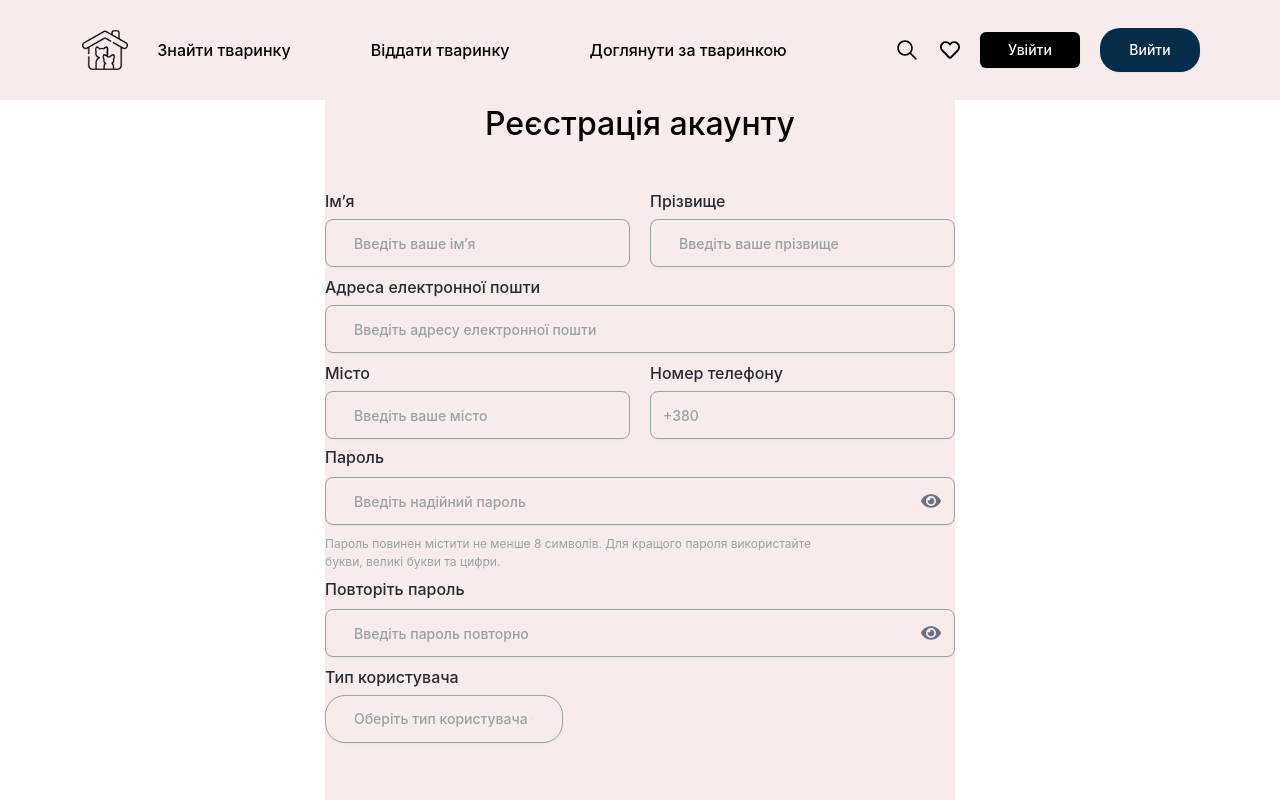
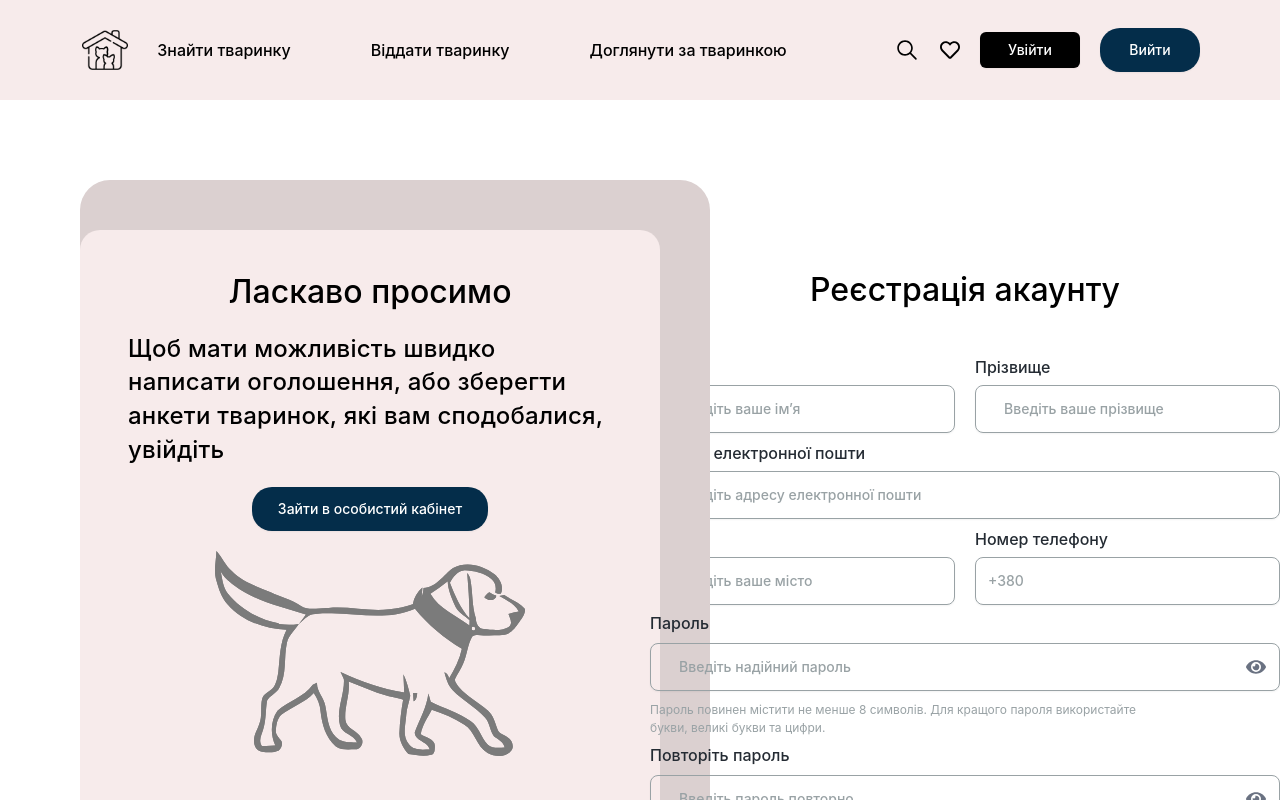
Before and after one commit to Dim-Tvarin/frontend, a React (Vite) app: page /register in a window 1280 px wide. Shown: the top 800 px of the page. Built offline with nearby package versions, Linux system fonts and the light colour scheme.

Commit message:
fix add full UI design to Login and Register pages

```diff
--- a/src/App.css
+++ b/src/App.css
@@ -18,6 +18,7 @@
   --color-link: #535bf2;
   --color-main-pink-l: #f7ebeb;
   --color-main-pink-d: #dbd0d0;
+  --color-main-pink-l: #f7ebeb;
   --color-input-border: #99a2a5;
   --color-input-label: #242b33;
   --color-default-btn: #042d4a;
--- a/src/App.tsx
+++ b/src/App.tsx
@@ -1,10 +1,10 @@
 import { Route, Routes } from 'react-router-dom';
 import './App.css';
 import Error from 'pages/Error';
-import Registration from 'components/RegistrationForm';
 import Main from 'pages/Layout/Main';
 import { Home } from 'pages/Home';
-import Login from 'components/LoginForm';
+import Registration from 'pages/Auth/Registration';
+import Login from 'pages/Auth/Login';
 
 function App() {
   return (
--- a/src/components/LoginForm.tsx
+++ b/src/components/LoginForm.tsx
@@ -1,4 +1,3 @@
-import { NavLink } from 'react-router-dom';
 import { InputField } from 'components/InputField';
 import { PasswordField } from 'components/PasswordField';
 import { CustomButton } from 'components/CustomButton';
@@ -29,12 +28,13 @@ const LoginForm: React.FC = () => {
   };
 
   return (
-    <div className=" bg-main-pink-l flex flex-col max-w-[630px] mx-auto">
+    <div className="flex flex-col max-w-[630px] mx-auto">
       <h1 className="mb-[41px] text-[32px] text-black">Авторизація</h1>
       <form onSubmit={handleSubmit(onSubmit)} className="flex flex-col gap-8">
         <InputField
           label="Адреса електронної пошти"
           placeholder="Введіть адресу електронної пошти"
+          className="w-[630px]"
           id="email"
           {...register('email')}
           error={errors.email?.message}
@@ -43,6 +43,7 @@ const LoginForm: React.FC = () => {
         <PasswordField
           label="Пароль"
           placeholder="Введіть надійний пароль"
+          className="w-[630px]"
           id="password"
           {...register('password')}
           error={errors.password?.message}
@@ -56,10 +57,6 @@ const LoginForm: React.FC = () => {
           Увійти
         </CustomButton>
       </form>
-
-      <NavLink to="/" end>
-        Home
-      </NavLink>
     </div>
   );
 };
--- a/src/components/RegistrationForm.tsx
+++ b/src/components/RegistrationForm.tsx
@@ -1,7 +1,6 @@
 import { useDispatch } from 'react-redux';
 import { useForm } from 'react-hook-form';
 import { zodResolver } from '@hookform/resolvers/zod';
-import { NavLink } from 'react-router-dom';
 import { InputField } from 'components/InputField';
 import { PhoneInput } from 'components/PhoneInput';
 import { PasswordField } from 'components/PasswordField';
@@ -45,7 +44,7 @@ const RegistrationForm: React.FC = () => {
   const userTypeValue = watch('userType', '');
 
   return (
-    <div className=" bg-main-pink-l flex flex-col max-w-[630px] mx-auto">
+    <div className=" flex flex-col max-w-[630px] mx-auto">
       <h1 className="mb-[41px] text-[32px] text-black">Реєстрація акаунту</h1>
       <form onSubmit={handleSubmit(onSubmit)} className="flex flex-col gap-8">
         <div className="flex gap-5">
@@ -136,10 +135,6 @@ const RegistrationForm: React.FC = () => {
           Зареєструватися
         </CustomButton>
       </form>
-
-      <NavLink to="/" end>
-        Home
-      </NavLink>
     </div>
   );
 };
--- a/src/pages/Auth/Login.tsx
+++ b/src/pages/Auth/Login.tsx
@@ -1,7 +1,32 @@
+import { CustomButton } from 'components/CustomButton';
 import LoginForm from 'components/LoginForm';
+import { NavLink } from 'react-router-dom';
 
 const Login = () => {
-  return <LoginForm />;
+  return (
+    <div className="grid grid-cols-2 gap-[20px] items-center p-[80px]">
+      <div className="relative w-[630px] h-[431px] bg-main-pink-d rounded-[30px]">
+        <div className="absolute bottom-0 left-0 w-[580px] h-[381px] bg-main-pink-l rounded-[20px] py-[40px] px-[48px] text-black">
+          <h2 className="text-[32px] leading-[140%] mb-[17px]">
+            Ласкаво просимо
+          </h2>
+          <p className="text-[24px] text-left leading-[140%] tracking-[0.01em] mb-[21px]">
+            Щоб мати можливість швидко написати оголошення, або зберегти анкети
+            тваринок, які вам сподобалися, зареєструйтеся
+          </p>
+          <NavLink to="/register" end>
+            <CustomButton
+              styleType="defaultButton"
+              className="mb-[20px] mt-[0px]"
+            >
+              Зареєструватися
+            </CustomButton>
+          </NavLink>
+        </div>
+      </div>
+      <LoginForm />
+    </div>
+  );
 };
 
 export default Login;
--- a/src/pages/Auth/Registration.tsx
+++ b/src/pages/Auth/Registration.tsx
@@ -1,7 +1,33 @@
+import { CustomButton } from 'components/CustomButton';
 import RegistrationForm from 'components/RegistrationForm';
+import { NavLink } from 'react-router-dom';
 
 const Registration = () => {
-  return <RegistrationForm />;
+  return (
+    <div className="grid grid-cols-2 gap-[20px] items-center p-[80px]">
+      <div className="relative w-[630px] h-[920px] bg-main-pink-d rounded-[30px]">
+        <div className="absolute bottom-0 left-0 w-[580px] h-[870px] bg-main-pink-l rounded-[20px] py-[40px] px-[48px] text-black">
+          <h2 className="text-[32px] leading-[140%] mb-[17px]">
+            Ласкаво просимо
+          </h2>
+          <p className="text-[24px] text-left leading-[140%] tracking-[0.01em] mb-[21px]">
+            Щоб мати можливість швидко написати оголошення, або зберегти анкети
+            тваринок, які вам сподобалися, увійдіть
+          </p>
+          <NavLink to="/login" end>
+            <CustomButton
+              styleType="defaultButton"
+              className="mb-[20px] mt-[0px]"
+            >
+              Зайти в особистий кабінет
+            </CustomButton>
+          </NavLink>
+          <img src="/public/dog.svg" alt="Dog" className="mx-auto" />
+        </div>
+      </div>
+      <RegistrationForm />
+    </div>
+  );
 };
 
 export default Registration;
```
Also changed, not shown: public/dog.svg (added).
